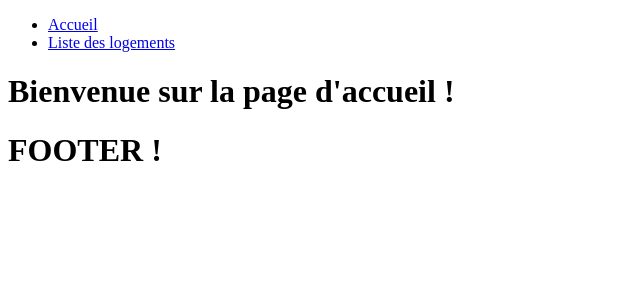
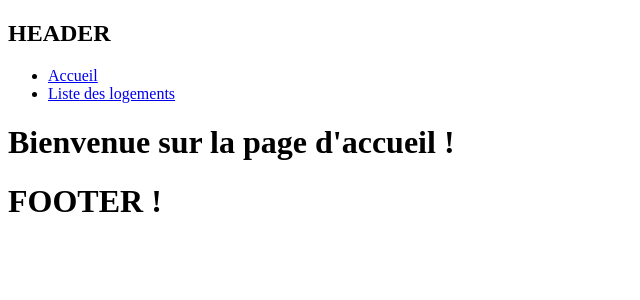
Before and after one commit to 5sensprod/p11_kasa, a React (Create React App) app: page / in a window 1280 px wide. Shown: the top 300 px of the page, without its empty margins (0-640 px from the left). Built offline with nearby package versions, Linux system fonts and the light colour scheme.

Commit message:
Ajout Layout component

```diff
--- a/src/App.jsx
+++ b/src/App.jsx
@@ -1,14 +1,13 @@
 import { BrowserRouter as Router } from 'react-router-dom'
-import Header from './components/Header'
-import Footer from './components/Footer'
 import AppRouter from './routes/Router'
+import Layout from './components/Layout'
 
 function App() {
   return (
     <Router>
-      <Header />
-      <AppRouter />
-      <Footer />
+      <Layout>
+        <AppRouter />
+      </Layout>
     </Router>
   )
 }
--- a/src/components/Header/index.jsx
+++ b/src/components/Header/index.jsx
@@ -5,6 +5,7 @@
   return (
     <header>
       <nav>
+        <h1> HEADER</h1>
         <ul>
           <li>
             <Link to="/">Accueil</Link>
--- /dev/null
+++ b/src/components/Layout/index.jsx
@@ -0,0 +1,15 @@
+import React from 'react'
+import Header from '../Header'
+import Footer from '../Footer'
+
+const Layout = ({ children }) => {
+  return (
+    <>
+      <Header />
+      {children}
+      <Footer />
+    </>
+  )
+}
+
+export default Layout
```
